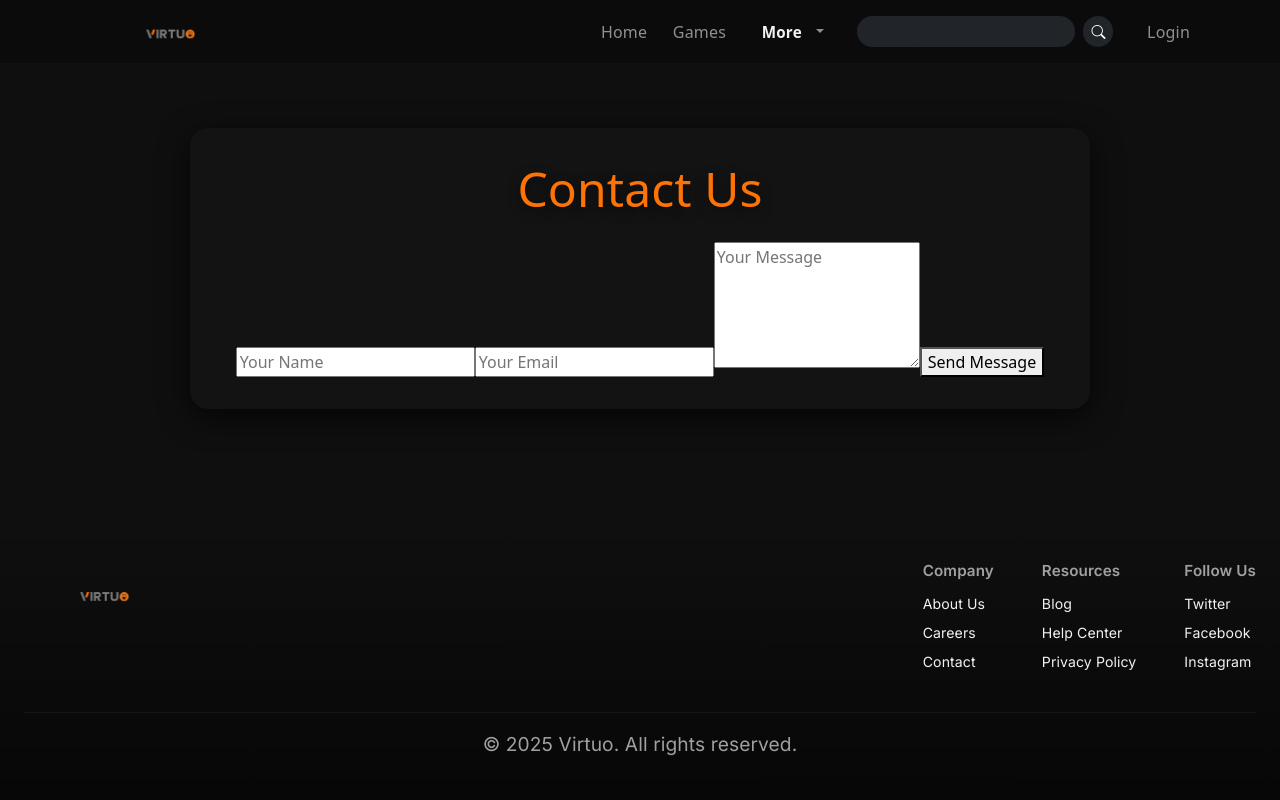
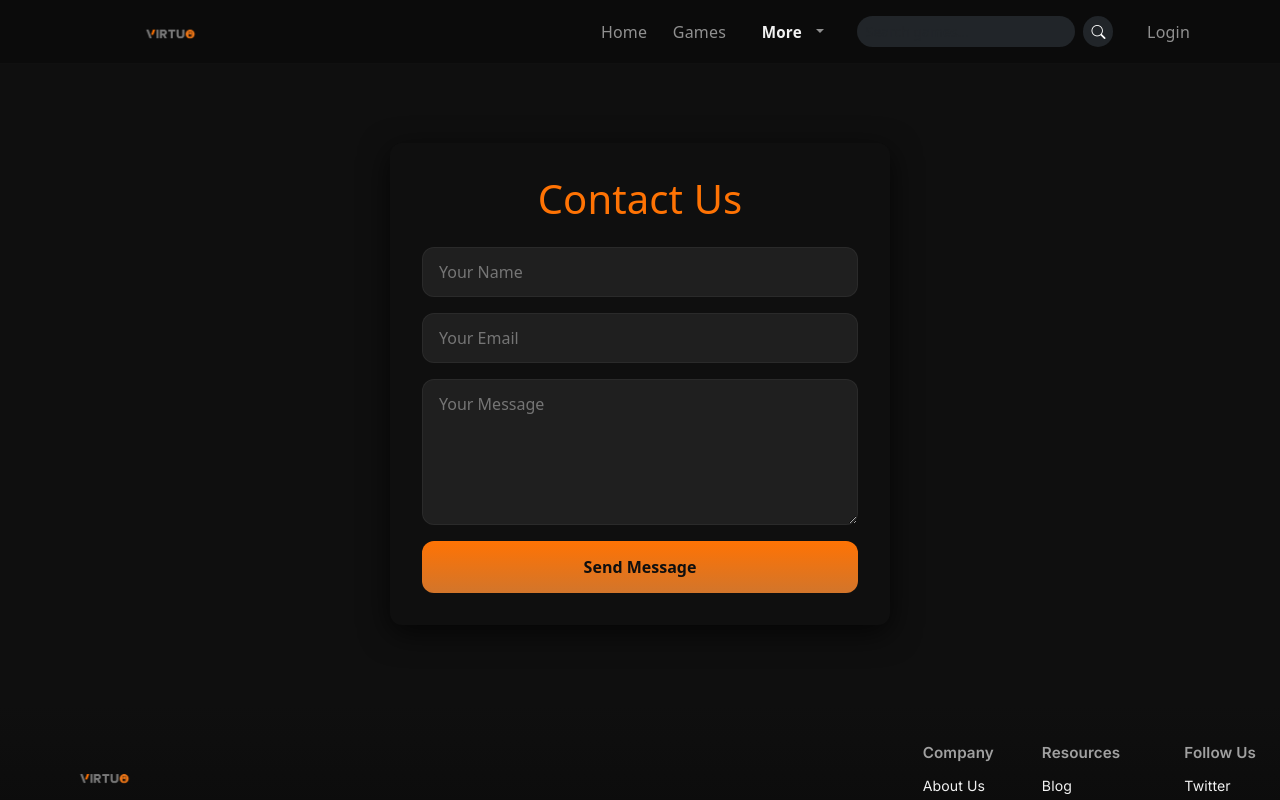
Before and after one commit to DngDavide02/Virtuo, a React (Vite) app in the folder FrontEnd/: page /contact in a window 1280 px wide. Shown: the top 800 px of the page. Built offline with nearby package versions, Linux system fonts and the light colour scheme.

Commit message:
contact mod

```diff
--- /dev/null
+++ b/FrontEnd/src/css/contact.css
@@ -0,0 +1,61 @@
+.contact-page-wrapper {
+  display: flex;
+  justify-content: center;
+  align-items: center;
+  min-height: 80vh;
+  padding: 2rem 1rem;
+}
+
+.contact-card {
+  background-color: var(--surface);
+  padding: 2rem;
+  max-width: 500px;
+  width: 100%;
+  box-shadow: var(--card-shadow);
+  border-radius: var(--radius-md);
+  text-align: center;
+}
+
+.contact-card h1 {
+  margin-bottom: 1.5rem;
+  color: var(--orange-bright);
+}
+
+.contact-form {
+  display: flex;
+  flex-direction: column;
+  gap: 1rem;
+}
+
+.contact-form input,
+.contact-form textarea {
+  background-color: #1f1f1f;
+  border: 1px solid rgba(255, 255, 255, 0.05);
+  padding: 0.75rem 1rem;
+  color: var(--text-light);
+  font-size: 1rem;
+  border-radius: var(--radius-md);
+}
+
+.contact-form input:focus,
+.contact-form textarea:focus {
+  outline: none;
+  border-color: var(--orange-bright);
+  box-shadow: 0 0 5px var(--orange-bright);
+}
+
+.contact-form button {
+  background: linear-gradient(180deg, var(--orange-bright), var(--orange-dark));
+  color: #0f0f0f;
+  padding: 0.85rem;
+  font-weight: bold;
+  border: none;
+  border-radius: var(--radius-md);
+  cursor: pointer;
+  transition: transform 0.18s ease, box-shadow 0.18s ease;
+}
+
+.contact-form button:hover {
+  transform: translateY(-2px) scale(1.01);
+  box-shadow: 0 10px 24px rgba(255, 115, 4, 0.2);
+}
--- a/FrontEnd/src/pages/Contact.jsx
+++ b/FrontEnd/src/pages/Contact.jsx
@@ -1,4 +1,5 @@
 import React, { useState } from "react";
+import "../css/contact.css";
 
 function Contact() {
   const [formData, setFormData] = useState({
@@ -19,8 +20,9 @@ function Contact() {
   };
 
   return (
-    <div className="page-container">
-      <h1 className="page-title">Contact Us</h1>
+    <div className="contact-page-wrapper">
+      <div className="contact-card">
+        <h1>Contact Us</h1>
         <form className="contact-form" onSubmit={handleSubmit}>
           <input type="text" name="name" placeholder="Your Name" value={formData.name} onChange={handleChange} required />
           <input type="email" name="email" placeholder="Your Email" value={formData.email} onChange={handleChange} required />
@@ -28,6 +30,7 @@ function Contact() {
           <button type="submit">Send Message</button>
         </form>
       </div>
+    </div>
   );
 }
 
```
Lines whose indentation alone changed are shown as unchanged.
